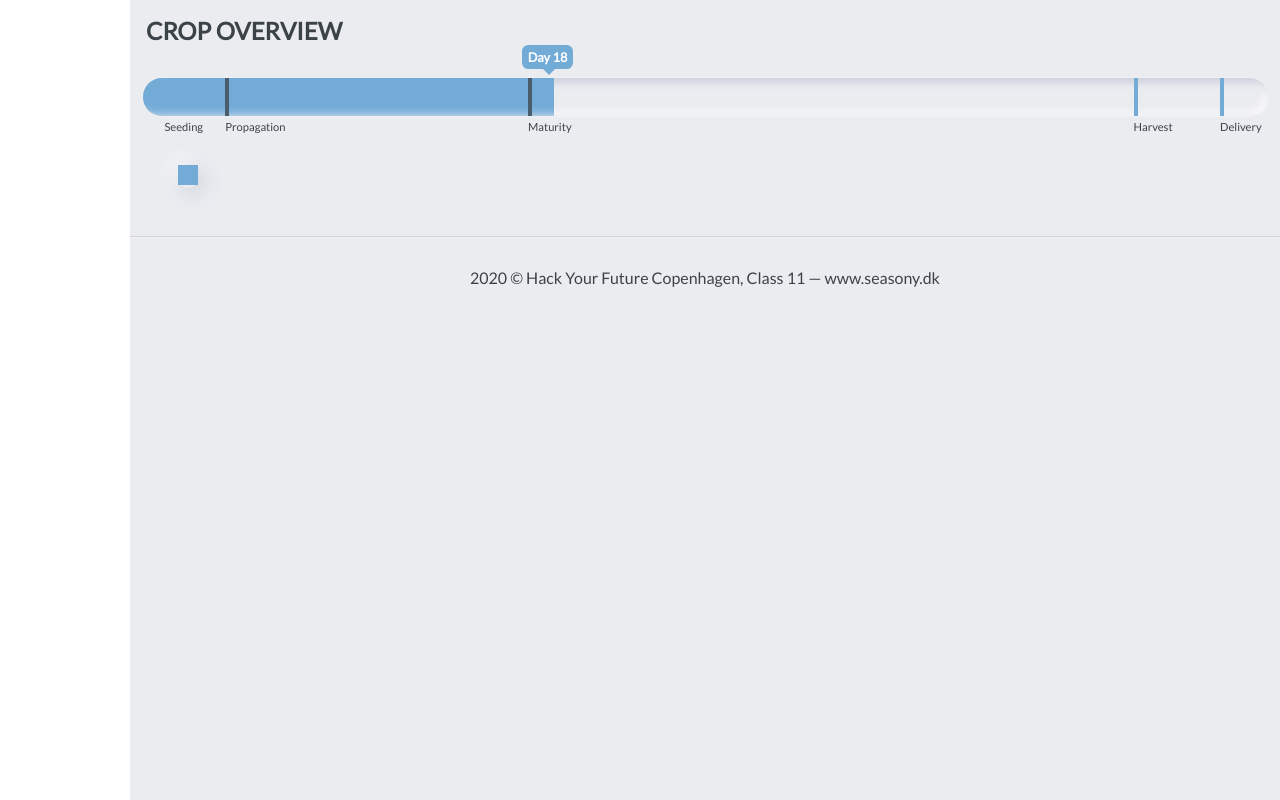
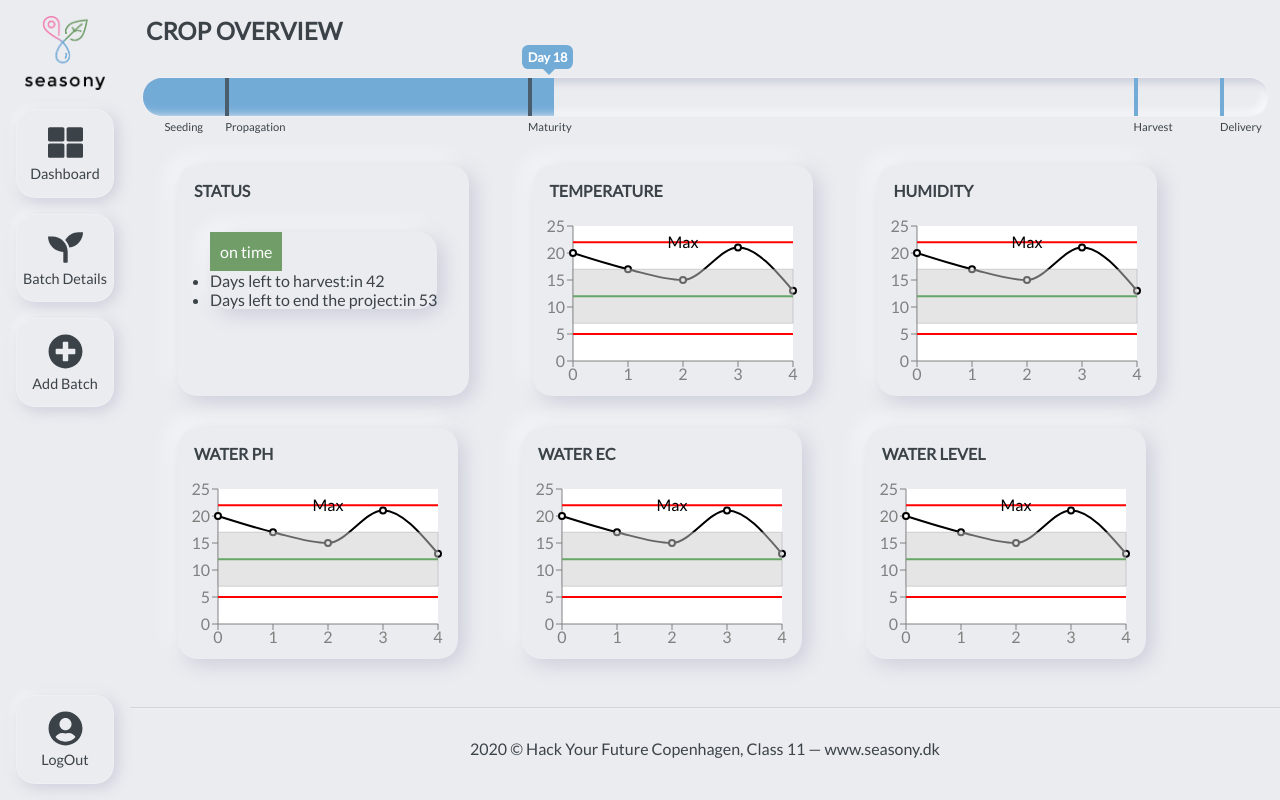
Before and after one commit to HackYourFuture-CPH/FP-class11, a React (Create React App) app: page /dashboard in a window 1280 px wide. Built offline with nearby package versions, Linux system fonts and the light colour scheme; the HTML template or start-up script is replaced by a standard one.

Commit message:
added sidebar, line charts, old status card to dashboard

```diff
--- a/src/client/App.js
+++ b/src/client/App.js
@@ -8,7 +8,7 @@ function App() {
     <Router>
       <Switch>
         <Route exact path="/dashboard">
-          <DashboardPage title="Crop overview"/>
+          <DashboardPage />
         </Route>
       </Switch>
     </Router>
--- a/src/client/components/navigation-button/navigation-button.style.css
+++ b/src/client/components/navigation-button/navigation-button.style.css
@@ -20,7 +20,7 @@
   flex-direction: column;
   text-align: center;
   align-items: center;
-  margin: 1em auto;
+  margin: 0 auto 1em;
   padding:0.5em 0;
   transition: none;
   width: 75%;
--- a/src/client/components/side-navigation/sidebar.component.js
+++ b/src/client/components/side-navigation/sidebar.component.js
@@ -35,6 +35,7 @@ const SidebarMenu = ({ isActive, handleClick }) => {
       <NavigationButton
         icon={faUserCircle}
         text="LogOut"
+        isUser={true}
         handleClick={handleClick}
       />
     </div>
--- a/src/client/components/status-card/status-card.component.js
+++ b/src/client/components/status-card/status-card.component.js
@@ -8,8 +8,8 @@ export default function StatusCard({
   daysToHarvest,
   daysToProjectEnd,
 }) {
-  const onTime = <Label title="On time" className="label-primary" />;
-  const delayed = <Label title="Check PH" className="label-danger" />;
+  const onTime = <Label title="on time" className="label-primary" />;
+  const delayed = <Label title="check PH" className="label-danger" />;
 
   return (
     <Card>
--- a/src/client/containers/dashboard-page/dashboard-page.component.js
+++ b/src/client/containers/dashboard-page/dashboard-page.component.js
@@ -1,29 +1,28 @@
 import React from 'react';
-import PropTypes from 'prop-types';
 
 import './dashboard-page.style.css';
 // import Firebase from '../../firebase/index';
-// import SidebarMenu from '../../components/side-navigation/sidebar.component';
+import SidebarMenu from '../../components/side-navigation/sidebar.component';
 import ProgressBar from '../../components/progress-bar/progress-bar.component';
+import StatusCard from '../../components/status-card/status-card.component';
 import Card from '../../components/card/card.component';
-import Label from '../../components/label/label.component';
 // import CropSummary from '../../components/crop-summary/crop-summary.component';
-// import LineChartForDashboard from '../../components/line-chart-for-dashboard/line-chart-for-dashboard.component';
+import LineChartForDashboard from '../../components/line-chart-for-dashboard/line-chart-for-dashboard.component';
 import Footer from '../../components/footer/footer.component';
 
-const DashboardPage = ({ title }) => {
+const DashboardPage = () => {
   return (
     <div className="dashboard">
-      {/*<SidebarMenu
+      <SidebarMenu
         text="Dashboard"
-        isactive={false}
-        logoutFunc={() => {
-          Firebase.signOut();
+        isActive={false}
+        handleClick={() => {
+          // Firebase.signOut();
         }}
-      /> */}
+      />
       <div className="content">
         <header>
-          <h1>{title}</h1>
+          <h1>Crop overview</h1>
         </header>
         <main>
           <ProgressBar
@@ -41,9 +40,15 @@ const DashboardPage = ({ title }) => {
             ]}
           />
           <div className="cards">
-            <Card title="Status">
-              <Label isOnTime={true} />
-              {/* <CropSummary
+            <Card>
+              <h3>Status</h3>
+              <StatusCard
+                isOnTime={true}
+                daysToHarvest={42}
+                daysToProjectEnd={53}
+              />
+            </Card>
+            {/* <CropSummary
               daysLeftToHarvest={daysLeftToHarvest}
               daysLeftToEnd={daysLeftToEnd}
               currentStage={currentStage}
@@ -51,9 +56,8 @@ const DashboardPage = ({ title }) => {
               productionStartDate={productionStartDate}
               productionEndDate={productionEndDate}
             /> */}
-            </Card>
             <Card title="Temperature">
-              {/* <h3>Temperature</h3>
+              <h3>Temperature</h3>
               <LineChartForDashboard
                 tempData={[
                   {
@@ -91,10 +95,10 @@ const DashboardPage = ({ title }) => {
                 strokeLine="#000"
                 strokeWidthLine={2}
                 ReferanceAreaColor="#808080"
-              /> */}
+              />
             </Card>
             <Card title="Humidity">
-              {/* <h3>Temperature</h3>
+              <h3>Humidity</h3>
               <LineChartForDashboard
                 tempData={[
                   {
@@ -132,10 +136,10 @@ const DashboardPage = ({ title }) => {
                 strokeLine="#000"
                 strokeWidthLine={2}
                 ReferanceAreaColor="#808080"
-              /> */}
+              />
             </Card>
             <Card title="Water PH">
-              {/* <h3>Temperature</h3>
+              <h3>Water PH</h3>
               <LineChartForDashboard
                 tempData={[
                   {
@@ -173,10 +177,10 @@ const DashboardPage = ({ title }) => {
                 strokeLine="#000"
                 strokeWidthLine={2}
                 ReferanceAreaColor="#808080"
-              /> */}
+              />
             </Card>
             <Card title="Water EC">
-              {/* <h3>Temperature</h3>
+              <h3>Water EC</h3>
               <LineChartForDashboard
                 tempData={[
                   {
@@ -214,10 +218,10 @@ const DashboardPage = ({ title }) => {
                 strokeLine="#000"
                 strokeWidthLine={2}
                 ReferanceAreaColor="#808080"
-              /> */}
+              />
             </Card>
             <Card title="Water Level">
-              {/* <h3>Temperature</h3>
+              <h3>Water level</h3>
               <LineChartForDashboard
                 tempData={[
                   {
@@ -255,7 +259,7 @@ const DashboardPage = ({ title }) => {
                 strokeLine="#000"
                 strokeWidthLine={2}
                 ReferanceAreaColor="#808080"
-              /> */}
+              />
             </Card>
           </div>
         </main>
@@ -266,7 +270,3 @@ const DashboardPage = ({ title }) => {
 };
 
 export default DashboardPage;
-
-DashboardPage.propTypes = {
-  title: PropTypes.string.isRequired,
-};
--- a/src/client/containers/dashboard-page/dashboard-page.style.css
+++ b/src/client/containers/dashboard-page/dashboard-page.style.css
@@ -24,6 +24,7 @@ header h1 {
 }
 
 .dashboard main {
+    background: var(--light-grey);
     display: flex;
     flex-direction: column;
     justify-content: flex-start;
```
Also changed, not shown: src/client/components/progress-bar/progress-bar.component.js (line endings or trailing spaces).
